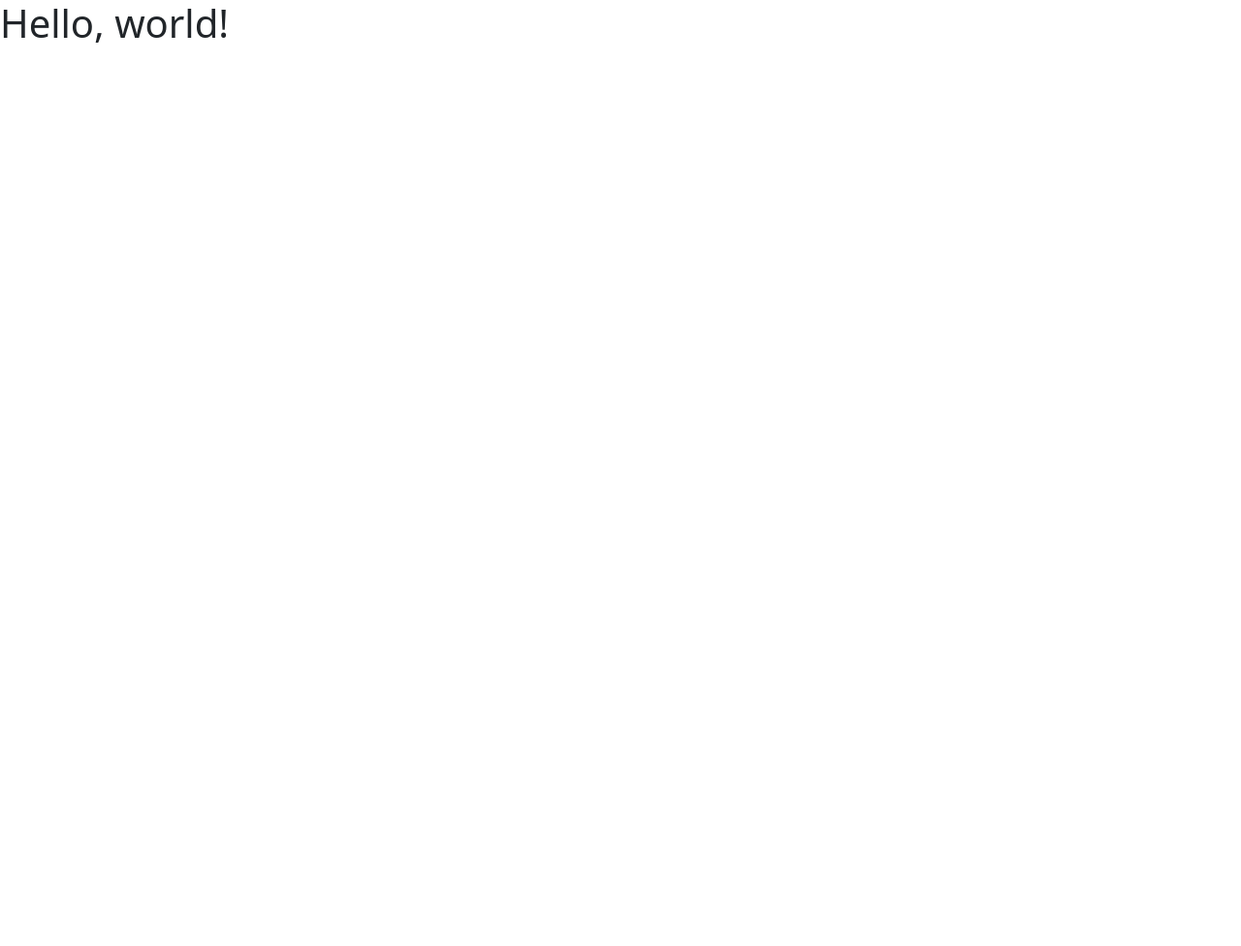
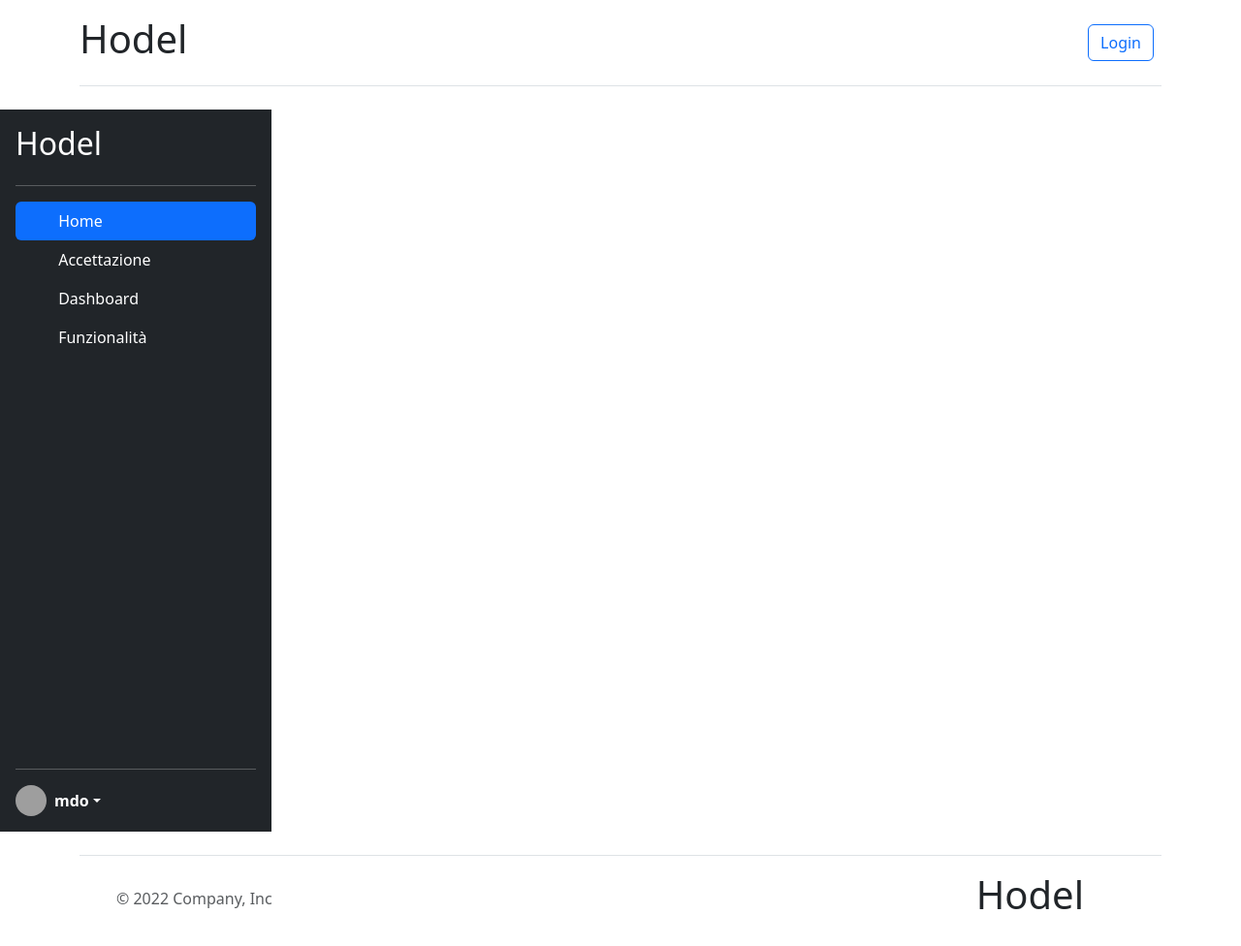
Before and after one commit to DarioCiosici/Hodel, a plain HTML site: page hodel.html in a window 1280 px wide. Shown: the whole page at 97% size. Before the commit the page ends 800 px from the top, so only its background shows below. Drawn offline with nearby package versions, Linux system fonts and the light colour scheme; grey boxes are pictures that could not be loaded.

Commit message:
Finito Template

```diff
--- a/hodel.html
+++ b/hodel.html
@@ -7,7 +7,93 @@
     <link href="https://cdn.jsdelivr.net/npm/bootstrap@5.3.0-alpha1/dist/css/bootstrap.min.css" rel="stylesheet" integrity="sha384-GLhlTQ8iRABdZLl6O3oVMWSktQOp6b7In1Zl3/Jr59b6EGGoI1aFkw7cmDA6j6gD" crossorigin="anonymous">
   </head>
   <body>
-    <h1>Hello, world!</h1>
     <script src="https://cdn.jsdelivr.net/npm/bootstrap@5.3.0-alpha1/dist/js/bootstrap.bundle.min.js" integrity="sha384-w76AqPfDkMBDXo30jS1Sgez6pr3x5MlQ1ZAGC+nuZB+EYdgRZgiwxhTBTkF7CXvN" crossorigin="anonymous"></script>
+
+
+    <!--header-->
+
+    <div class="container">
+      <header class="d-flex flex-wrap align-items-center justify-content-center justify-content-md-between py-3 mb-4 border-bottom">
+
+          <h1>Hodel</h1>
+
+
+        <div class="col-md-3 text-end">
+          <button type="button" class="btn btn-outline-primary me-2">Login</button>
+        </div>
+      </header>
+    </div>
+
+
+
+
+    <!--Menu a lato-->
+
+
+    <div class="d-flex flex-column flex-shrink-0 p-3 text-bg-dark" style="width: 280px;height:745px;">
+      <h2>
+        Hodel
+      </h2>
+      <hr>
+      <ul class="nav nav-pills flex-column mb-auto">
+        <li class="nav-item">
+          <a href="hodel.html" class="nav-link active" aria-current="page">
+            <svg class="bi pe-none me-2" width="16" height="16"><use xlink:href="#home"></use></svg>
+            Home
+          </a>
+        </li>
+        <li>
+          <a href="Accettazione.html" class="nav-link text-white">
+            <svg class="bi pe-none me-2" width="16" height="16"><use xlink:href="#speedometer2"></use></svg>
+            Accettazione
+          </a>
+        </li>
+        <li>
+          <a href="Dashboard.html" class="nav-link text-white">
+            <svg class="bi pe-none me-2" width="16" height="16"><use xlink:href="#table"></use></svg>
+            Dashboard
+          </a>
+        </li>
+        <li>
+          <a href="Funzionalità.html" class="nav-link text-white">
+            <svg class="bi pe-none me-2" width="16" height="16"><use xlink:href="#grid"></use></svg>
+            Funzionalità
+          </a>
+        </li>
+
+      </ul>
+      <hr>
+      <div class="dropdown">
+        <a href="#" class="d-flex align-items-center text-white text-decoration-none dropdown-toggle" data-bs-toggle="dropdown" aria-expanded="false">
+          <img src="https://github.com/mdo.png" alt="" class="rounded-circle me-2" width="32" height="32">
+          <strong>mdo</strong>
+        </a>
+        <ul class="dropdown-menu dropdown-menu-dark text-small shadow">
+          <li><a class="dropdown-item" href="#">Profile</a></li>
+        </ul>
+      </div>
+    </div>
+
+
+    <!--footer-->
+
+
+    <div class="container">
+      <footer class="d-flex flex-wrap justify-content-between align-items-center py-3 my-4 border-top">
+        <div class="col-md-4 d-flex align-items-center">
+          <a href="/" class="mb-3 me-2 mb-md-0 text-muted text-decoration-none lh-1">
+            <svg class="bi" width="30" height="24"><use xlink:href="#bootstrap"></use></svg>
+          </a>
+          <span class="mb-3 mb-md-0 text-muted">© 2022 Company, Inc</span>
+        </div>
+
+        <ul class="nav col-md-4 justify-content-end list-unstyled d-flex">
+          <li ><h1>Hodel</h1></li>
+          <li class="ms-3"><a class="text-muted" href="#"><svg class="bi" width="24" height="24"><use xlink:href="#instagram"></use></svg></a></li>
+          <li class="ms-3"><a class="text-muted" href="#"><svg class="bi" width="24" height="24"><use xlink:href="#facebook"></use></svg></a></li>
+        </ul>
+      </footer>
+    </div>
+
   </body>
 </html>
```
Also changed, not shown: Accettazione.html (+4 -5 lines), Dashboard.html (+4 -5 lines), Funzionalità.html (+4 -4 lines).
